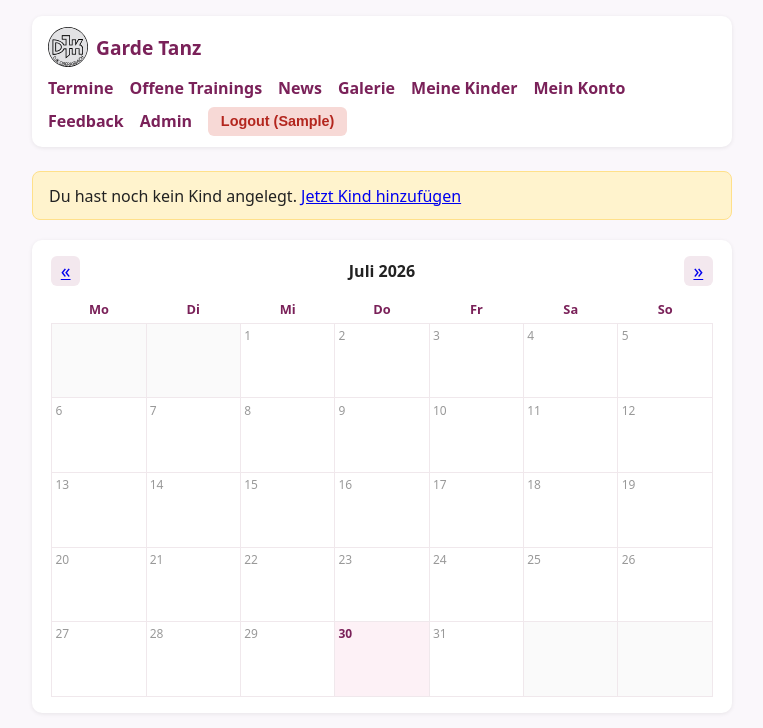
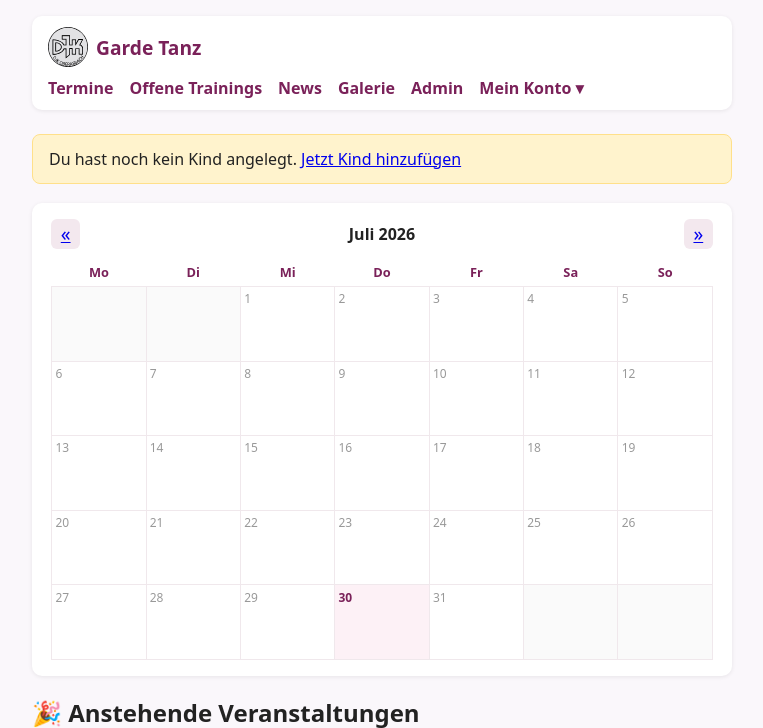
Before and after one commit to DBueltena1985/Garde-Tanz-App, a Django app: page / in a window 1280 px wide. Shown: the top 728 px of the page, without its empty margins (258-1021 px from the left). Run offline with Django 5.2, Linux system fonts and the light colour scheme; the visitor is signed in with stand-in values (Sample User, id 1); data comes from the database, SQL or seed files in the repository; data that the repository does not hold is empty.

Commit message:
Navigation: Mein Konto, Feedback, Meine Kinder und Logout in Dropdown 'Mein Konto' zusammenfassen

```diff
--- a/mitglieder/templates/mitglieder/base.html
+++ b/mitglieder/templates/mitglieder/base.html
@@ -33,12 +33,24 @@
         .nav-links { display: flex; flex-wrap: wrap; align-items: center; gap: 0.5rem 1rem; }
         .logo { height: 40px; width: 40px; border-radius: 50%; filter: invert(1); }
         .btn-logout { background: #f7d9d6; color: #b3261e; font-weight: 600; }
+        .konto-dropdown { position: relative; }
+        .konto-dropdown > summary { cursor: pointer; list-style: none; color: #7a2159; font-weight: 600; }
+        .konto-dropdown > summary::-webkit-details-marker { display: none; }
+        .konto-dropdown > summary::after { content: " ▾"; }
+        .konto-dropdown[open] > summary::after { content: " ▴"; }
+        .konto-dropdown-menu {
+            position: absolute; top: 100%; right: 0; margin-top: 0.5rem; background: white;
+            border-radius: 8px; box-shadow: 0 2px 10px rgba(0,0,0,0.18); padding: 0.6rem;
+            display: flex; flex-direction: column; align-items: stretch; gap: 0.5rem;
+            min-width: 180px; z-index: 20;
+        }
+        .konto-dropdown-menu .logout-form { position: static; margin-top: 0.2rem; }
+        .konto-dropdown-menu .btn-logout { width: 100%; text-align: center; box-sizing: border-box; }
         @media (max-width: 600px) {
             nav { position: relative; gap: 0.4rem 0.6rem; padding: 0.6rem 0.8rem; }
             nav a.brand { width: 100%; margin-right: 0; margin-bottom: 0.1rem; padding-right: 4.5rem; box-sizing: border-box; }
             .nav-links { gap: 0.35rem 0.6rem; font-size: 0.85rem; width: 100%; }
-            .logout-form { position: absolute; top: 0.6rem; right: 0.8rem; margin-top: 0; }
-            .btn-logout { width: auto; padding: 0.3rem 0.6rem; font-size: 0.78rem; }
+            .konto-dropdown-menu { right: 0; left: auto; }
             .logout-name { display: none; }
         }
         .card { background: white; border-radius: 10px; padding: 1rem 1.2rem; margin-bottom: 1rem; box-shadow: 0 1px 4px rgba(0,0,0,0.08); }
@@ -106,14 +118,19 @@
                 <a href="{% url 'offene_trainings' %}">Offene Trainings</a>
                 <a href="{% url 'news_liste' %}">News</a>
                 <a href="{% url 'galerie' %}">Galerie</a>
-                <a href="{% url 'kinder_liste' %}">Meine Kinder</a>
-                <a href="{% url 'konto_bearbeiten' %}">Mein Konto</a>
-                <a href="{% url 'feedback_senden' %}">Feedback</a>
                 {% if user.is_staff %}<a href="{% url 'admin:index' %}">Admin</a>{% endif %}
-                <form method="post" action="{% url 'logout' %}" class="logout-form">
-                    {% csrf_token %}
-                    <button type="submit" class="btn btn-logout">Logout<span class="logout-name"> ({{ user.first_name|default:user.username }})</span></button>
-                </form>
+                <details class="konto-dropdown">
+                    <summary>Mein Konto</summary>
+                    <div class="konto-dropdown-menu">
+                        <a href="{% url 'konto_bearbeiten' %}">Benutzereinstellung</a>
+                        <a href="{% url 'kinder_liste' %}">Meine Kinder</a>
+                        <a href="{% url 'feedback_senden' %}">Feedback</a>
+                        <form method="post" action="{% url 'logout' %}" class="logout-form">
+                            {% csrf_token %}
+                            <button type="submit" class="btn btn-logout">Logout<span class="logout-name"> ({{ user.first_name|default:user.username }})</span></button>
+                        </form>
+                    </div>
+                </details>
             </div>
         {% endif %}
     </nav>
```
